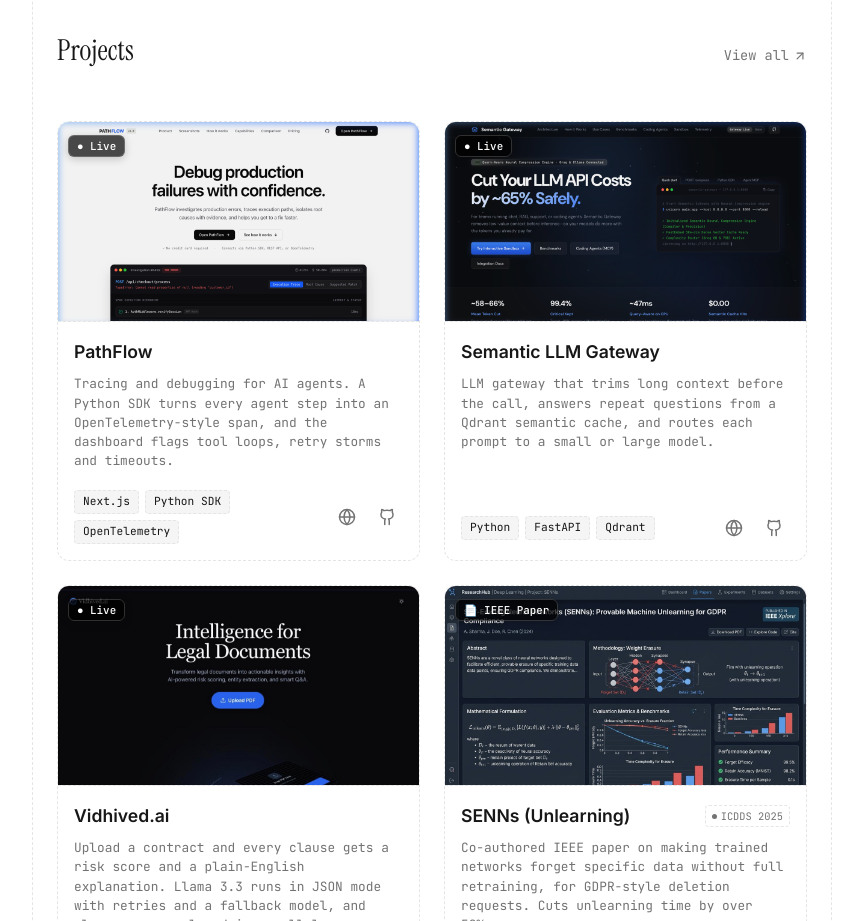
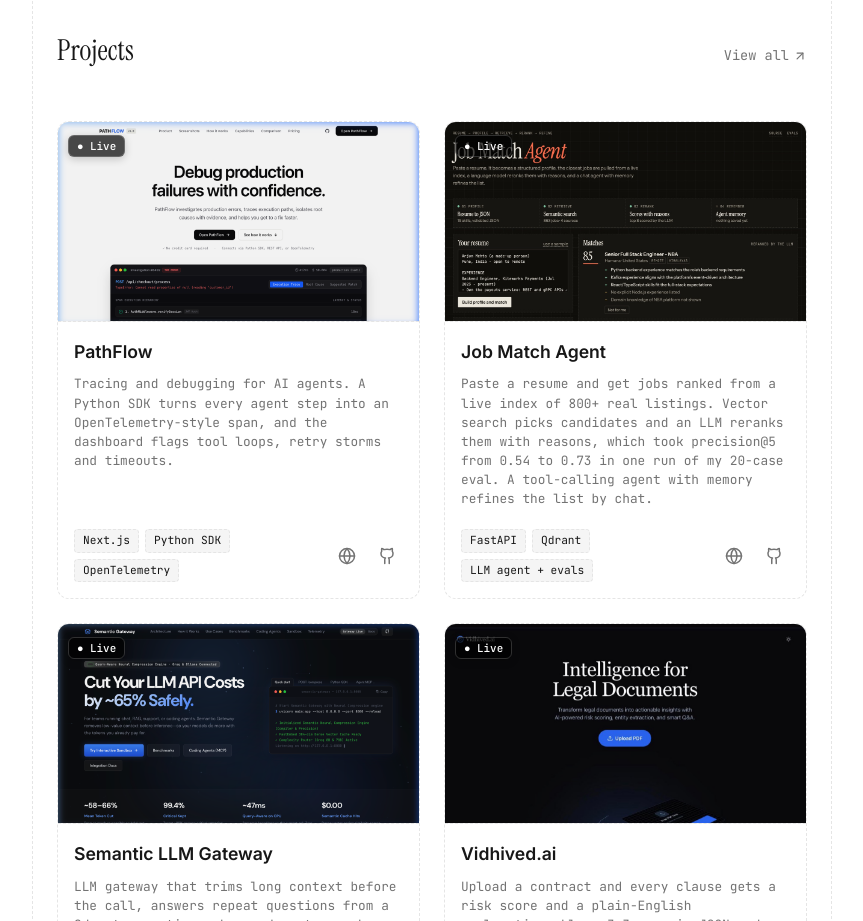
Before and after one commit to anothercodingguy/portfolio2026, a plain HTML site: page index.html in a window 1280 px wide. Shown: the part 1459-2380 px from the top of the page, without its empty margins (208-1071 px from the left). Drawn offline with Linux system fonts and the light colour scheme; no server answers.

Commit message:
Add Job Match Agent to projects

```diff
--- a/index.html
+++ b/index.html
@@ -382,6 +382,39 @@
             </div>
           </div>
 
+          <!-- Project: Job Match Agent -->
+          <div class="project-card border-dashed">
+            <a href="https://job-match-agent-seven.vercel.app/" target="_blank" rel="noopener noreferrer" class="project-banner-link" aria-label="Visit Job Match Agent live site">
+              <div class="project-banner-preview">
+                <img src="job_match_agent_preview.jpg" alt="Job Match Agent UI: a resume turned into a profile, with jobs ranked and explained" class="project-preview-img" loading="lazy">
+                <div class="project-banner-overlay">
+                  <span class="banner-tag">● Live</span>
+                </div>
+              </div>
+            </a>
+            <div class="project-details">
+              <div class="project-title-row">
+                <h3 class="project-title">Job Match Agent</h3>
+              </div>
+              <p class="project-desc font-mono text-muted">Paste a resume and get jobs ranked from a live index of 800+ real listings. Vector search picks candidates and an LLM reranks them with reasons, which took precision@5 from 0.54 to 0.73 in one run of my 20-case eval. A tool-calling agent with memory refines the list by chat.</p>
+              <div class="project-footer">
+                <div class="tech-stack-tags font-mono">
+                  <span class="tech-tag border-dashed">FastAPI</span>
+                  <span class="tech-tag border-dashed">Qdrant</span>
+                  <span class="tech-tag border-dashed">LLM agent + evals</span>
+                </div>
+                <div class="project-links">
+                  <a href="https://job-match-agent-seven.vercel.app/" target="_blank" rel="noopener noreferrer" class="icon-link" title="Live" aria-label="Visit Job Match Agent live site">
+                    <svg xmlns="http://www.w3.org/2000/svg" width="18" height="18" viewBox="0 0 24 24" fill="none" stroke="currentColor" stroke-width="2" stroke-linecap="round" stroke-linejoin="round"><circle cx="12" cy="12" r="10"/><line x1="2" y1="12" x2="22" y2="12"/><path d="M12 2a15.3 15.3 0 0 1 4 10 15.3 15.3 0 0 1-4 10 15.3 15.3 0 0 1-4-10 15.3 15.3 0 0 1 4-10z"/></svg>
+                  </a>
+                  <a href="https://github.com/anothercodingguy/job-match-agent" target="_blank" rel="noopener noreferrer" class="icon-link" title="GitHub" aria-label="View Job Match Agent on GitHub">
+                    <svg xmlns="http://www.w3.org/2000/svg" width="18" height="18" viewBox="0 0 24 24" fill="none" stroke="currentColor" stroke-width="2" stroke-linecap="round" stroke-linejoin="round"><path d="M15 22v-4a4.8 4.8 0 0 0-1-3.5c3 0 6-2 6-5.5.08-1.25-.27-2.48-1-3.5.28-1.15.28-2.35 0-3.5 0 0-1 0-3 1.5-2.64-.5-5.36-.5-8 0C6 2 5 2 5 2c-.3 1.15-.3 2.35 0 3.5A5.403 5.403 0 0 0 4 9c0 3.5 3 5.5 6 5.5-.39.49-.68 1.05-.85 1.65-.17.6-.22 1.23-.15 1.85v4"/></svg>
+                  </a>
+                </div>
+              </div>
+            </div>
+          </div>
+
           <!-- Project 2: Semantic LLM Gateway -->
           <div class="project-card border-dashed">
             <a href="https://semantic-llm.vercel.app/" target="_blank" rel="noopener noreferrer" class="project-banner-link" aria-label="Visit Semantic LLM Gateway live site">
```
Also changed, not shown: job_match_agent_preview.jpg (added).
